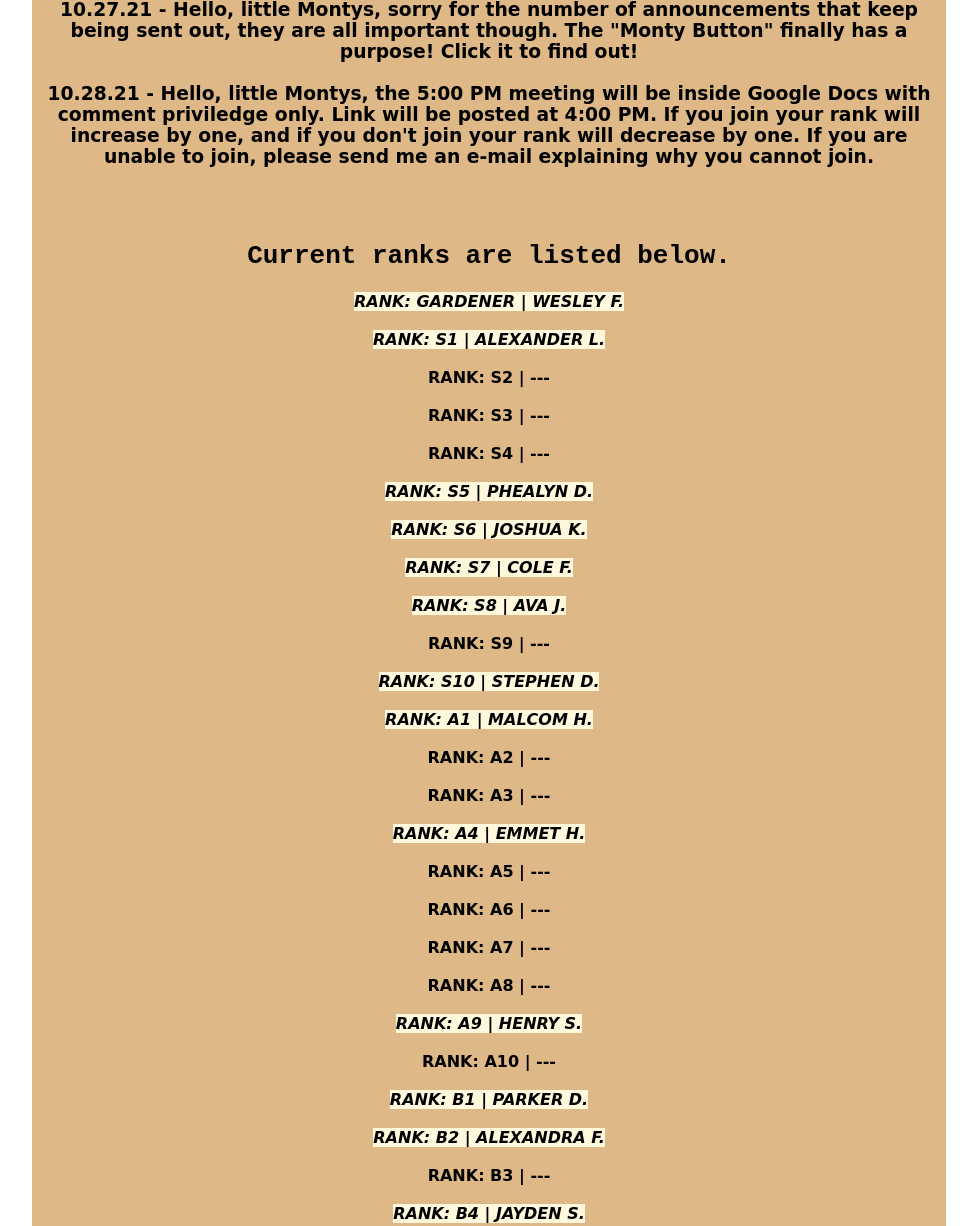
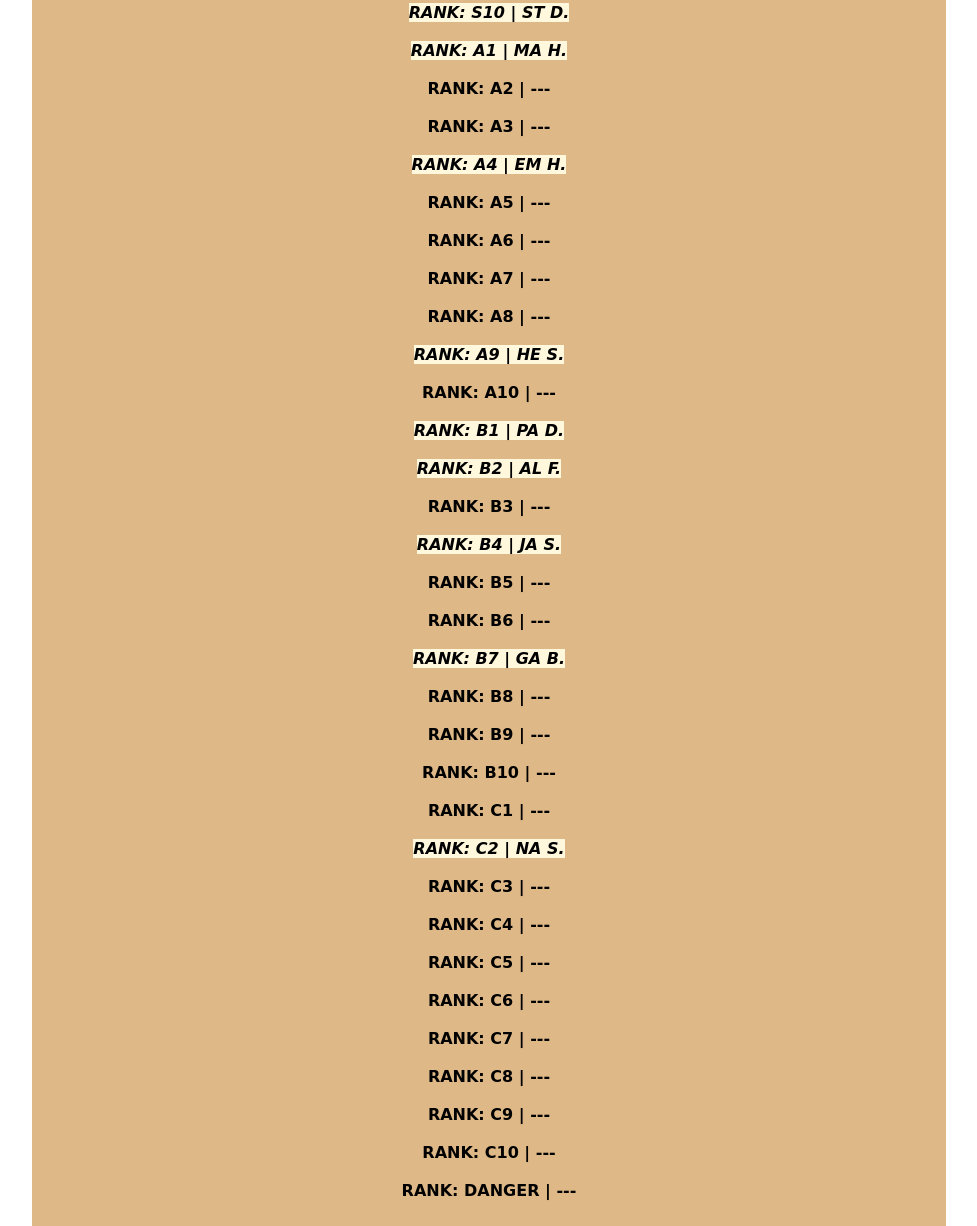
Before and after one commit to BbyfoxY/montyMole, a website: page index.html in a window 1280 px wide. Shown: the part 1732-2958 px from the top of the page, without its empty margins (151-1128 px from the left). Drawn offline with Linux system fonts and the light colour scheme.

Commit message:
Got rid of news and shortened rank names.

```diff
--- a/index.html
+++ b/index.html
@@ -123,52 +123,43 @@
           <h3>A: This is a loving community for Monty Mole. You can call it whatever you want.</h3><br></br>
           <h1>If you have more questions that you want answered; please enter them in this <a target = "_blank" href = "https://docs.google.com/document/d/1wvfr3MHZ4y7LXCPYnDi8GuMhI0ktzO4ONE5Eqqj_cmI/edit?usp=sharing">Google Doc</a></h1>
         </div>
-        <div id = "newsAndRankList">
-          <br></br>
-          <h1>All announcements are included below.</h1>
-          <h3>10.26.21 - Hello Montys, I have updated the Monty Mole page and added some fancy CSS to it! Please check it out and give me your feedback. Thanks.<br></br>
-            10.27.21 - Hello, little Montys, our numbers have grown to 7 people total! (including myself) This is amazing and I hope that our numbers continue to grow at the rate they have been. If you are not active within the Monty Mole cul-- COMMUNITY, then you will be removed.<br></br>
-            10.27.21 - Hello, little Montys, we have reached 10 members! (including myself) This is so great and I very greatly wish for this to continue. Ranks have been assigned to each of you and will be sent to you promptly. More info will be given in those e-mails.<br></br>
-            10.27.21 - Hello, little Montys, there will be a meeting tomorrow using a Google Doc. The meeting will be at 5:00 pm, and the Google Doc will be shared with you at 4:00 pm. If you attend this meeting your rank will increase by one point. If you do not attend this meeting your rank will decrease by one. Also, if you know about anyone who may be interested in joining; please send me an e-mail with their full name.<br></br>
-            10.27.21 - Hello, little Montys, sorry for the number of announcements that keep being sent out, they are all important though. The "Monty Button" finally has a purpose! Click it to find out!<br></br>
-            10.28.21 - Hello, little Montys, the 5:00 PM meeting will be inside Google Docs with comment priviledge only. Link will be posted at 4:00 PM. If you join your rank will increase by one, and if you don't join your rank will decrease by one. If you are unable to join, please send me an e-mail explaining why you cannot join.
-          </h3>
+        <div id = "rankList">
           <br></br>
           <h1>Current ranks are listed below.</h1>
           <h4>
-            <em class = "occupiedRanks">RANK: GARDENER | WESLEY F.</em><br></br>
-            <em class = "occupiedRanks">RANK: S1 | ALEXANDER L.</em><br></br>
+            <em class = "occupiedRanks">RANK: GARDENER | WE F.</em><br></br>
+            <em class = "occupiedRanks">RANK: S1 | AL L.</em><br></br>
             RANK: S2 | ---<br></br>
             RANK: S3 | ---<br></br>
             RANK: S4 | ---<br></br>
-            <em class = "occupiedRanks">RANK: S5 | PHEALYN D.</em><br></br>
-            <em class = "occupiedRanks">RANK: S6 | JOSHUA K.</em><br></br>
-            <em class = "occupiedRanks">RANK: S7 | COLE F.</em><br></br>
-            <em class = "occupiedRanks">RANK: S8 | AVA J.</em><br></br>
+            <em class = "occupiedRanks">RANK: S5 | PH D.</em><br></br>
+            <em class = "occupiedRanks">RANK: S6 | JO K.</em><br></br>
+            <em class = "occupiedRanks">RANK: S7 | CO F.</em><br></br>
+            <em class = "occupiedRanks">RANK: S8 | AV J.</em><br></br>
             RANK: S9 | ---<br></br>
-            <em class = "occupiedRanks">RANK: S10 | STEPHEN D.</em><br></br>
-            <em class = "occupiedRanks">RANK: A1 | MALCOM H.</em><br></br>
+            <em class = "occupiedRanks">RANK: S10 | ST D.</em><br></br>
+            <em class = "occupiedRanks">RANK: A1 | MA H.</em><br></br>
             RANK: A2 | ---<br></br>
             RANK: A3 | ---<br></br>
-            <em class = "occupiedRanks">RANK: A4 | EMMET H.</em><br></br>
+            <em class = "occupiedRanks">RANK: A4 | EM H.</em><br></br>
             RANK: A5 | ---<br></br>
             RANK: A6 | ---<br></br>
             RANK: A7 | ---<br></br>
             RANK: A8 | ---<br></br>
-            <em class = "occupiedRanks">RANK: A9 | HENRY S.</em><br></br>
+            <em class = "occupiedRanks">RANK: A9 | HE S.</em><br></br>
             RANK: A10 | ---<br></br>
-            <em class = "occupiedRanks">RANK: B1 | PARKER D.</em><br></br>
-            <em class = "occupiedRanks">RANK: B2 | ALEXANDRA F.</em><br></br>
+            <em class = "occupiedRanks">RANK: B1 | PA D.</em><br></br>
+            <em class = "occupiedRanks">RANK: B2 | AL F.</em><br></br>
             RANK: B3 | ---<br></br>
-            <em class = "occupiedRanks">RANK: B4 | JAYDEN S.</em><br></br>
+            <em class = "occupiedRanks">RANK: B4 | JA S.</em><br></br>
             RANK: B5 | ---<br></br>
             RANK: B6 | ---<br></br>
-            <em class = "occupiedRanks">RANK: B7 | GABE B.</em><br></br>
+            <em class = "occupiedRanks">RANK: B7 | GA B.</em><br></br>
             RANK: B8 | ---<br></br>
             RANK: B9 | ---<br></br>
             RANK: B10 | ---<br></br>
             RANK: C1 | ---<br></br>
-            <em class = "occupiedRanks">RANK: C2 | NATALIA S.</em><br></br>
+            <em class = "occupiedRanks">RANK: C2 | NA S.</em><br></br>
             RANK: C3 | ---<br></br>
             RANK: C4 | ---<br></br>
             RANK: C5 | ---<br></br>
```
